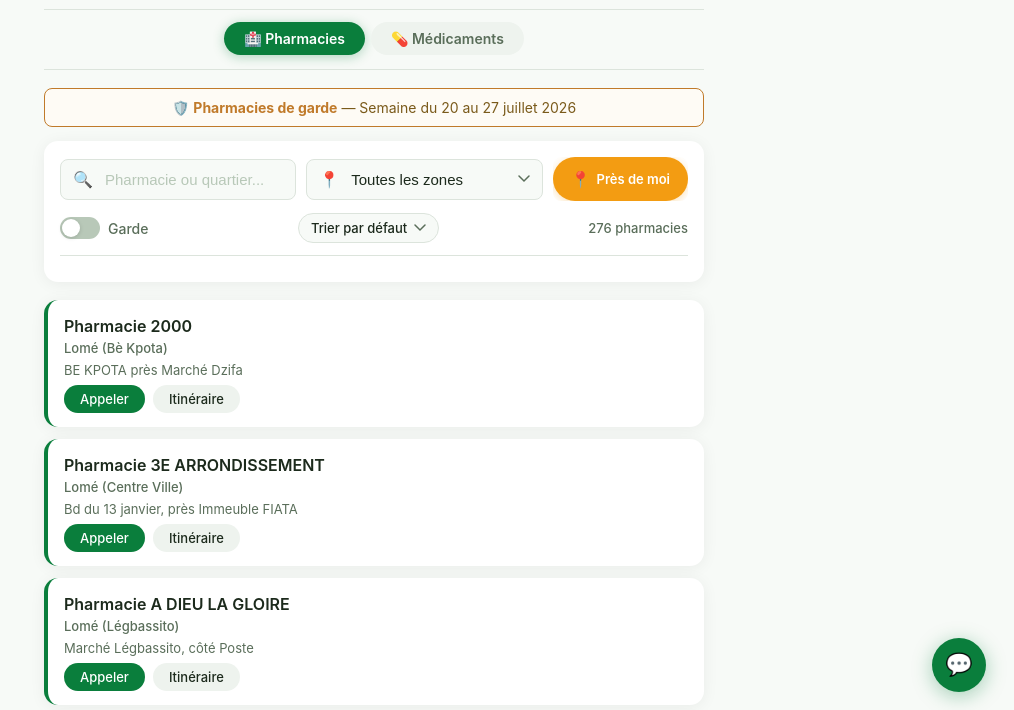
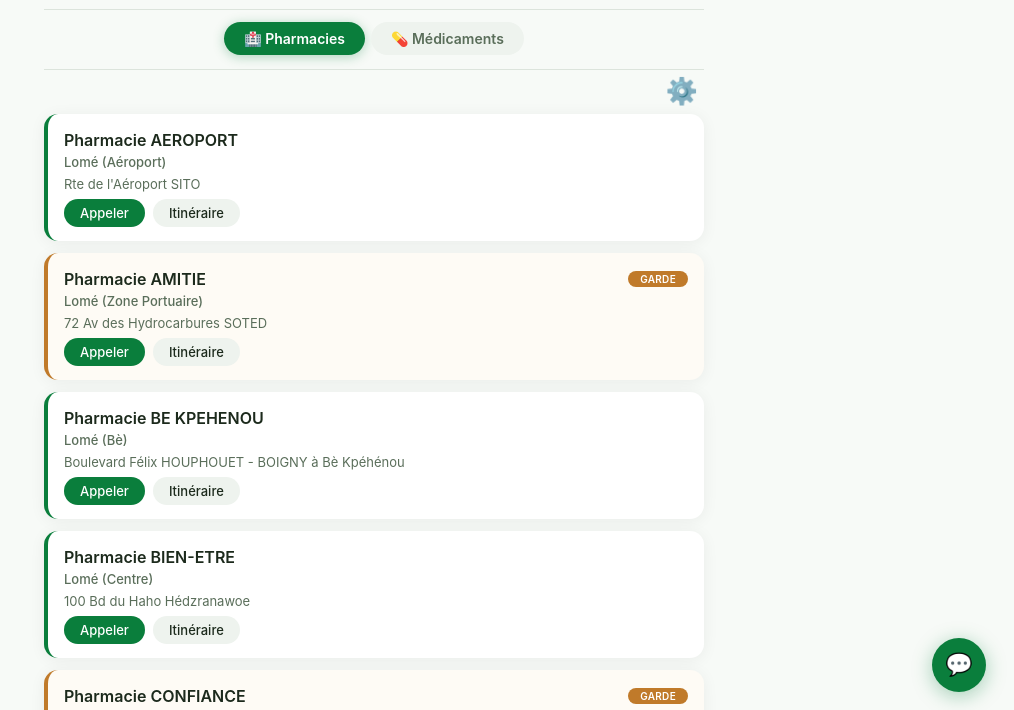
Before and after one commit to Yoannes987/pharmagarde, a plain HTML site: page index.html in a window 1280 px wide. Shown: the part 80-790 px from the top of the page, without its empty margins (266-1280 px from the left). Drawn offline with Linux system fonts and the light colour scheme.

Commit message:
Implement filters toggle and update styles
Added filters toggle button and panel for improved user interaction. Updated styles for filters and adjusted layout for better presentation.

```diff
--- a/index.html
+++ b/index.html
@@ -38,7 +38,7 @@
             text-align:center;
             padding-bottom:14px;
             border-bottom:1px solid var(--gray-200);
-            margin-bottom:18px;
+            margin-bottom:8px;
         }
         .app-header h1 { font-size:26px; font-weight:700; letter-spacing:-0.5px; color:var(--primary-dark); }
         .app-header h1 span { font-weight:300; color:var(--gray-600); }
@@ -73,6 +73,40 @@
         .nav-btn.active:hover { background:var(--primary-dark); transform:translateY(-1px); }
         .nav-btn:active { transform:scale(0.96); }
 
+        /* ===== TOGGLE FILTRES ===== */
+        .filtres-toggle-wrap {
+            display:flex;
+            justify-content:flex-end;
+            align-items:center;
+            gap:6px;
+            margin:4px 0 10px 0;
+        }
+        .filtres-toggle-btn {
+            background:none;
+            border:none;
+            font-size:26px;
+            cursor:pointer;
+            padding:0 6px;
+            color:var(--gray-600);
+            transition:0.2s;
+            line-height:1;
+        }
+        .filtres-toggle-btn:hover {
+            color:var(--primary);
+            transform:scale(1.1);
+        }
+        .filtres-panel {
+            display:none;
+            background:#fff;
+            border-radius:var(--radius);
+            padding:16px;
+            box-shadow:var(--shadow);
+            margin-bottom:18px;
+        }
+        .filtres-panel.open {
+            display:block;
+        }
+
         /* ===== BANDEAU GARDE ===== */
         .garde-banner {
             background:#fefbf5;
@@ -90,11 +124,10 @@
 
         /* ===== FILTRES ===== */
         .filters {
-            background:#fff;
-            border-radius:var(--radius);
-            padding:16px;
-            box-shadow:var(--shadow);
-            margin-bottom:18px;
+            background:transparent;
+            padding:0;
+            box-shadow:none;
+            margin-bottom:0;
         }
         .filters-grid { display:flex; flex-direction:column; gap:12px; }
         .filter-row { display:flex; flex-wrap:wrap; align-items:center; gap:10px; }
@@ -506,6 +539,12 @@
         </div>
     </header>
 
+    <!-- BOUTON FILTRES + PANEL -->
+    <div class="filtres-toggle-wrap">
+        <button id="filtresToggle" class="filtres-toggle-btn" aria-label="Afficher les filtres">⚙️</button>
+    </div>
+
+    <div id="filtresPanel" class="filtres-panel">
         <!-- BANDEAU GARDE -->
         <div class="garde-banner" id="gardeBanner">
             🛡️ <strong>Pharmacies de garde</strong> — Semaine <span id="gardeSemaine">...</span>
@@ -538,7 +577,6 @@
                         <span class="toggle-slider"></span>
                         <span class="toggle-label">Garde</span>
                     </label>
-                <!-- ===== SÉLECTEUR DE TRI ===== -->
                     <select id="sortFilter">
                         <option value="default">Trier par défaut</option>
                         <option value="az">De A à Z</option>
@@ -553,6 +591,7 @@
                 </div>
             </div>
         </section>
+    </div>
 
     <!-- LISTE -->
     <main id="pharmacyList"></main>
@@ -621,6 +660,15 @@
         const serviceFiltersEl = document.getElementById('serviceFilters');
         const gardeBanner = document.getElementById('gardeBanner');
         const gardeSemaineEl = document.getElementById('gardeSemaine');
+
+        // Filtres panel toggle
+        const filtresToggle = document.getElementById('filtresToggle');
+        const filtresPanel = document.getElementById('filtresPanel');
+        filtresToggle.addEventListener('click', function() {
+            filtresPanel.classList.toggle('open');
+            // Change l'icône (optionnel)
+            this.textContent = filtresPanel.classList.contains('open') ? '✕' : '⚙️';
+        });
 
         function isGarde(p) { return gardesIds.includes(p.id); }
 
@@ -760,7 +808,7 @@
         });
 
         // ============================================================
-        //  FILTRAGE ET TRI
+        //  FILTRAGE ET TRI (SIMPLIFIÉ)
         // ============================================================
         function getFiltered() {
             const q = searchInput.value.toLowerCase().trim();
@@ -778,8 +826,9 @@
                 return matchNom && matchZone && matchGarde && matchServices;
             });
 
-            // Géolocalisation : prioritaire sur tout tri
+            // ===== GÉOLOCALISATION SIMPLIFIÉE =====
             if (isGeoActive && userPosition) {
+                // Calcul des distances
                 results = results.map(p => {
                     if (p.latitude && p.longitude) {
                         const d = getDistance(userPosition.lat, userPosition.lon, p.latitude, p.longitude);
@@ -787,14 +836,13 @@
                     }
                     return { ...p, distance: Infinity };
                 });
-                const RAYON_MAX = 50;
-                results = results.filter(p => p.distance <= RAYON_MAX);
+                // On trie par distance (pas de rayon, on affiche tout)
                 results.sort((a, b) => a.distance - b.distance);
-                console.log(`📍 ${results.length} pharmacies dans ${RAYON_MAX} km`);
+                console.log(`📍 ${results.length} pharmacies triées par distance.`);
                 return results;
             }
 
-            // Sinon, on applique le tri choisi
+            // ===== TRI PAR DÉFAUT (ordre du fichier) =====
             switch (sortOption) {
                 case 'az':
                     results.sort((a, b) => a.nom.localeCompare(b.nom));
@@ -810,7 +858,8 @@
                     results.sort((a, b) => (views[b.id] || 0) - (views[a.id] || 0));
                     break;
                 default:
-                    results.sort((a, b) => a.nom.localeCompare(b.nom));
+                    // On ne trie PAS, on garde l'ordre du tableau d'origine (ordre des IDs)
+                    break;
             }
             return results;
         }
@@ -828,7 +877,7 @@
             const start = (currentPage - 1) * PER_PAGE;
             const pageItems = filtered.slice(start, start + PER_PAGE);
 
-            // Compteur de vues pour la popularité (incrémente à chaque affichage)
+            // Compteur de vues pour la popularité
             if (sortOption === 'popular' && pageItems.length > 0) {
                 const views = JSON.parse(localStorage.getItem('pharmacyViews') || '{}');
                 pageItems.forEach(p => {
```
Lines whose indentation alone changed are shown as unchanged.
